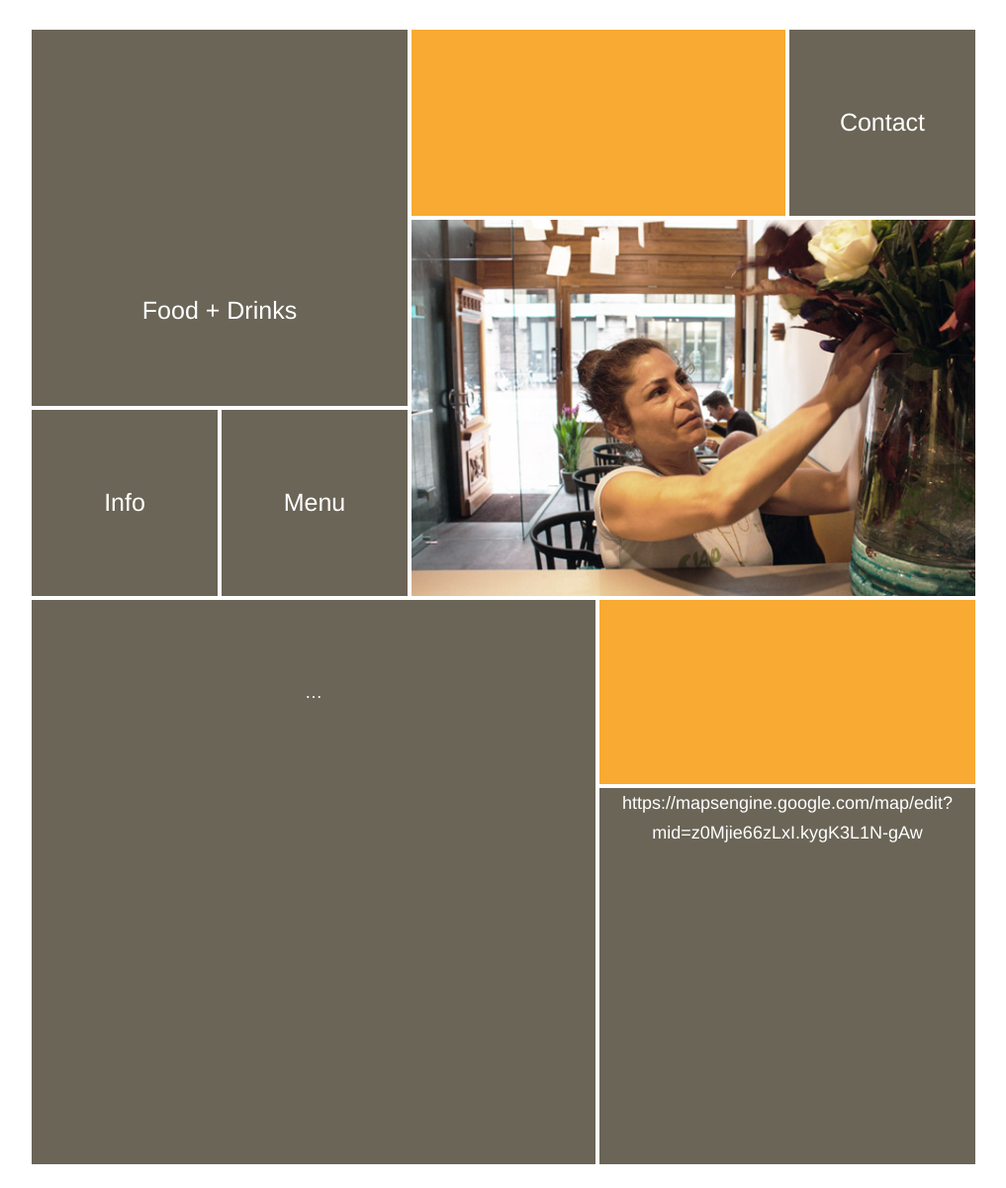
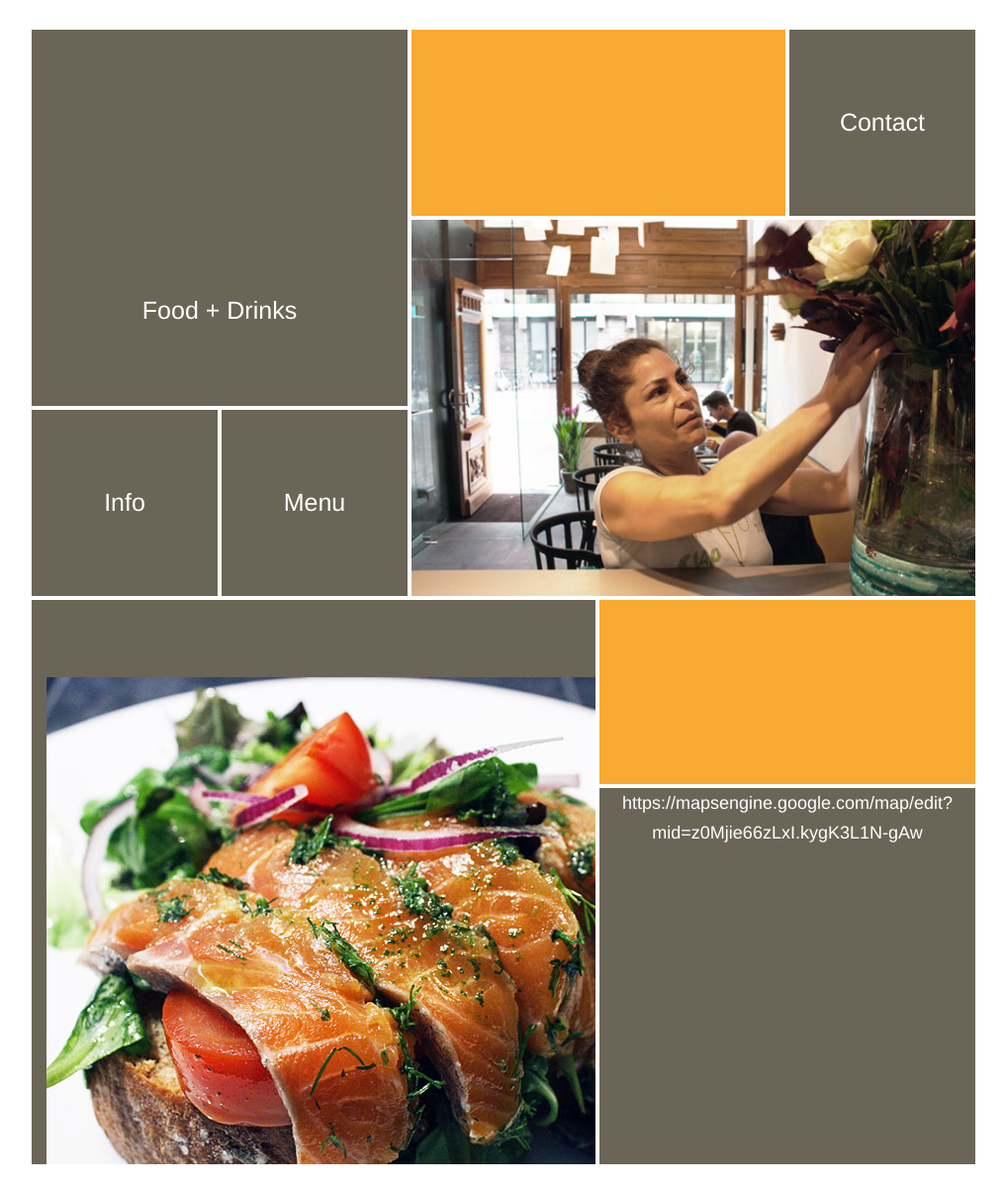
Before and after one commit to cornae/u6, a Jekyll site: the page built from index.html, in a window 1280 px wide. Shown: the whole page at 99% size, without its empty margins (131-1148 px from the left). Built offline with Jekyll 4.4.1, drawn with Linux system fonts in a browser that asks for light colours.

Commit message:
Food image

```diff
--- a/index.html
+++ b/index.html
@@ -50,7 +50,7 @@ title: Welcome to restaurant U6!
 </pre>
 				</section>
 				<figure class="tile" id="food-image">
-					…
+					<img src="{{ site.media }}/food-1.jpg" />
 				</figure>
 				<figure class="tile" id="building-image">
 					https://mapsengine.google.com/map/edit?mid=z0Mjie66zLxI.kygK3L1N-gAw
--- a/prototype.html
+++ b/prototype.html
@@ -61,8 +61,8 @@
 {% include menu.md %}
 </pre>
 				</section>
-				<figure class="tile" id="food-image">
-					…
+				<figure class="tile" id="lifestyle-image">
+					<img src="_includes/media/food-1.jpg" />
 				</figure>
 				<div class="tile" id="building-image">
 					<iframe width="380" height="380" frameborder="0" scrolling="no" marginheight="0" marginwidth="0" src="http://maps.google.com/maps?f=q&source=s_q&hl=en&geocode=&q=Utrechtsestraat%2B6%2C%2BAmsterdam&ie=UTF8&z=14&t=p&iwloc=near&output=embed"></iframe><br><table width="380" cellpadding="0" cellspacing="0" border="0"><tr><td align="left"><small><a href="http://maps.google.com/maps?f=q&source=s_q&hl=en&geocode=&q=Utrechtsestraat%2B6%2C%2BAmsterdam&ie=UTF8&z=14&t=p&iwloc=near">View Larger Map</a></small></td><td align="right"><small><a href="http://www.embedgooglemap.com">embed google map</a></small></td></tr></table>
```
Also changed, not shown: media/food-1.jpg (added).
